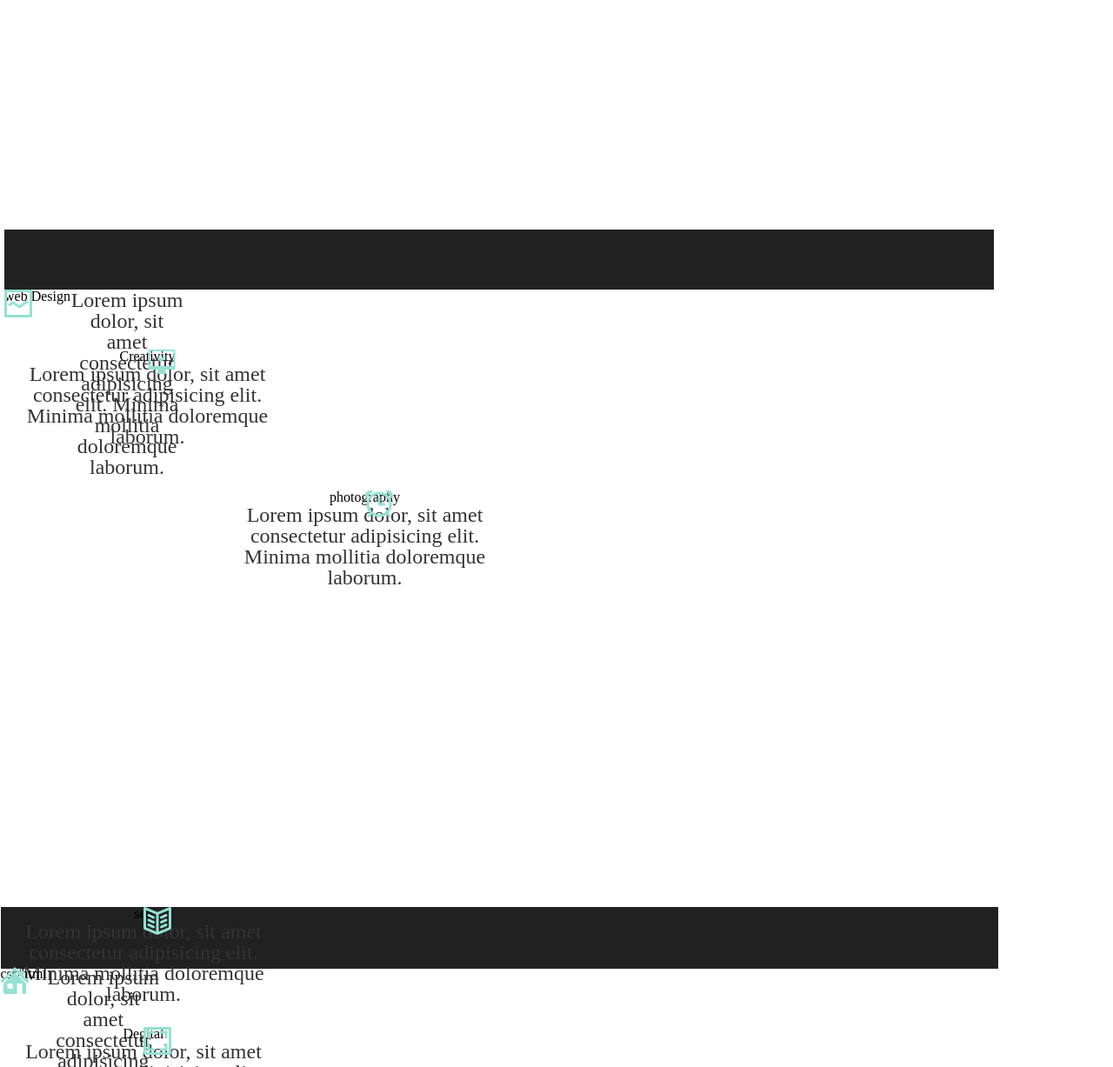
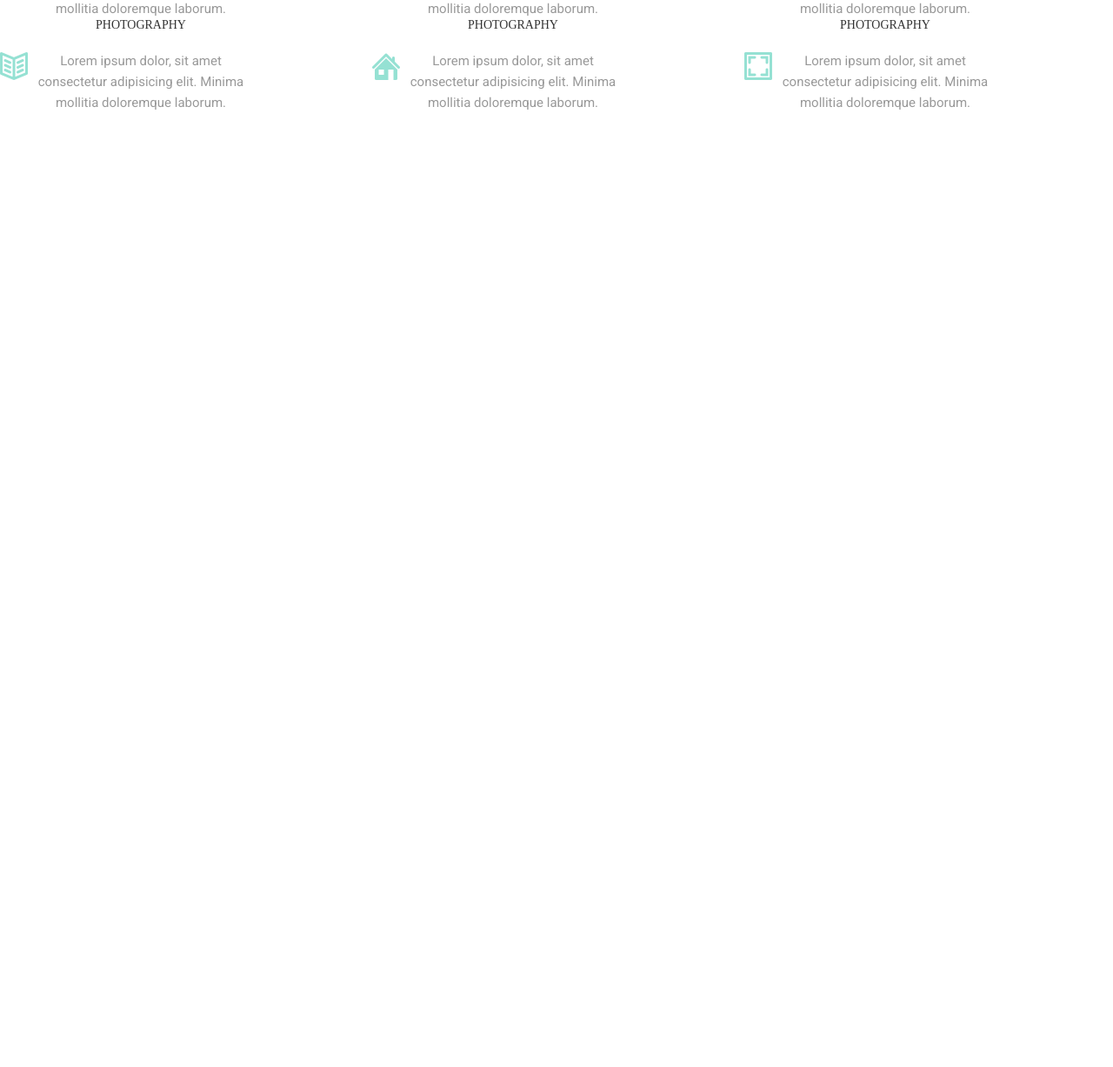
Before and after one commit to Dimongg/HW_6, a plain HTML site: page index.html in a window 1280 px wide. Shown: the part 196-1423 px from the top of the page at 87% size. Drawn offline with Linux system fonts and the light colour scheme; files whose address does not match are found by name.

Commit message:
first commit

```diff
--- a/index.html
+++ b/index.html
@@ -39,51 +39,49 @@
                 <h1 class="h1_div2_body">
                     Amazing services
                 </h1>
-                <div class="div3_body">
-                <ul >
+                <div class="section_list">
                     <li class="li1__body">
-                        <img src="./images/1.png" alt="" class="img__body">
-                        <h4>photography</h4>
-                        <p class="p_body">Lorem ipsum dolor, sit amet consectetur adipisicing elit. Minima mollitia doloremque laborum.</p>
+                        <img src="./images/1.png" alt="" >
+                        <article class="section_article">
+                            <h4>photography</h4>
+                            <p >Lorem ipsum dolor, sit amet consectetur adipisicing elit. Minima mollitia doloremque laborum.</p>
+                        </article>
                     </li>
-                </ul>
-                <ul>
-                    <li class="li2__body">
-                        <img src="./images/2.png" alt="" class="img__body">
-                        <h4 class="h4_body">web Design</h4>
-                        <p class="p_body">Lorem ipsum dolor, sit amet consectetur adipisicing elit. Minima mollitia doloremque laborum.</p>
+                    <li class="li1__body">
+                        <img src="./images/2.png" alt="" >
+                        <article class="section_article">
+                            <h4>photography</h4>
+                            <p >Lorem ipsum dolor, sit amet consectetur adipisicing elit. Minima mollitia doloremque laborum.</p>
+                        </article>
                     </li>
-                </ul>
-                <ul>
-                    <li class="li3__body">
-                        <img src="./images/3.png" alt="" class="img__body">
-                        <h4 class="h4_body">Creativity</h4>
-                        <p class="p_body">Lorem ipsum dolor, sit amet consectetur adipisicing elit. Minima mollitia doloremque laborum.</p>
+                    <li class="li1__body">
+                        <img src="./images/3.png" alt="">
+                        <article class="section_article">
+                            <h4>photography</h4>
+                            <p>Lorem ipsum dolor, sit amet consectetur adipisicing elit. Minima mollitia doloremque laborum.</p>
+                        </article>
                     </li>
-                </ul>
-                 </div>
-                 <div class="div4_body">
-                <ul>
-                    <li class="li4__body">
-                        <img src="./images/4.png" alt="" class="img__body">
-                        <h4 class="h4_body">seo</h4>
-                        <p class="p_body">Lorem ipsum dolor, sit amet consectetur adipisicing elit. Minima mollitia doloremque laborum.</p>
+                    <li class="li1__body">
+                        <img src="./images/4.png" alt="">
+                        <article class="section_article">
+                            <h4>photography</h4>
+                            <p>Lorem ipsum dolor, sit amet consectetur adipisicing elit. Minima mollitia doloremque laborum.</p>
+                        </article>
                     </li>
-                </ul>
-                <ul>
-                    <li class="li5__body">
-                        <img src="./images/5.png" alt="" class="img__body">
-                        <h4 class="h4_body">css/html</h4>
-                        <p class="p_body">Lorem ipsum dolor, sit amet consectetur adipisicing elit. Minima mollitia doloremque laborum.</p>
+                    <li class="li1__body">
+                        <img src="./images/5.png" alt="" >
+                        <article class="section_article">
+                            <h4>photography</h4>
+                            <p>Lorem ipsum dolor, sit amet consectetur adipisicing elit. Minima mollitia doloremque laborum.</p>
+                        </article>
                     </li>
-                </ul>
-                <ul>
-                    <li class="li6__body">
-                        <img src="./images/6.png" alt="" class="img__body">
-                        <h4 class="h4_body">Degital</h4>
-                        <p class="p_body">Lorem ipsum dolor, sit amet consectetur adipisicing elit. Minima mollitia doloremque laborum.</p>
+                    <li class="li1__body">
+                        <img src="./images/6.png" alt="" >
+                        <article class="section_article">
+                            <h4>photography</h4>
+                            <p>Lorem ipsum dolor, sit amet consectetur adipisicing elit. Minima mollitia doloremque laborum.</p>
+                        </article>
                     </li>
-                </ul>
                 </div>
             </div>
         </body>
--- a/styles.css
+++ b/styles.css
@@ -68,60 +68,48 @@
     display: inline-block;
 }
 .div4_body{
-    width: 1147px;
-    height: 71px;
     text-align: center;
     margin-top: 530px;
     background-color: #212121;
-   justify-content: space-between;
-   display: inline-block;
+    justify-content: space-between;
+    display: inline-block;
 }
 .img__body{
     position: absolute;
 }
 .li1__body{
-    width: 329px;
-    height: 69px;
-    position: relative;
-    border-left: 40px;
-    margin-left: 0;
-    top: 300px;
-    left: 250px;
+width: 31    0px;
+    display: flex;
+    justify-content: space-between;
+    align-items: center;
 }
-.li2__body{
-    width: 329px;
-    height: 69px;
-    position: relative;
-    border: 80px;
+.section_list{
+    flex-wrap: wrap;
     display: flex;
+    margin: auto;
+    justify-content: space-between;
+    flex-wrap: wrap;
+    margin-bottom: 90px;
 }
-.li3__body{
-    width: 329px;
-    height: 69px;
-    position: relative;
-
-    margin-right: 0;
+.section_article h4{
+    font-size: 14px;
+    color: rgb(51, 51, 51);
+    font-weight: 500;
+    font-family: "Monsterat";
+    text-transform: uppercase;
+    margin-bottom: 22px;
 }
-.li4__body{
-    width: 329px;
-    height: 69px;
-    position: relative;
-    border-left: 40px;
-    margin-left: 0;
+.section_article{
+    width: 260px;
 }
-.li5__body{
-    width: 329px;
-    height: 69px;
-    position: relative;
-    border: 80px;
-    display: flex;
+.section_article p{
+    font-size: 15px;
+    font-family: "Roboto";
+    line-height: 1.6;
+    color: rgb(153, 153, 153);
 }
-.li6__body{
-    width: 329px;
-    height: 69px;
-    position: relative;
-    border-left: 40px;
-    margin-right: 0;
+.section_items:nth-child(n){
+    margin-bottom: 90px;
 }
 .p_div2_boddy{
     text-align: center;
```
